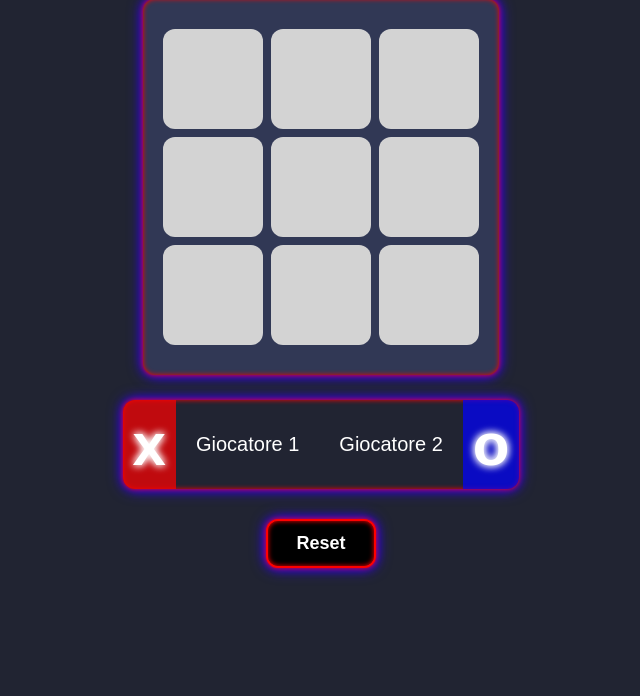
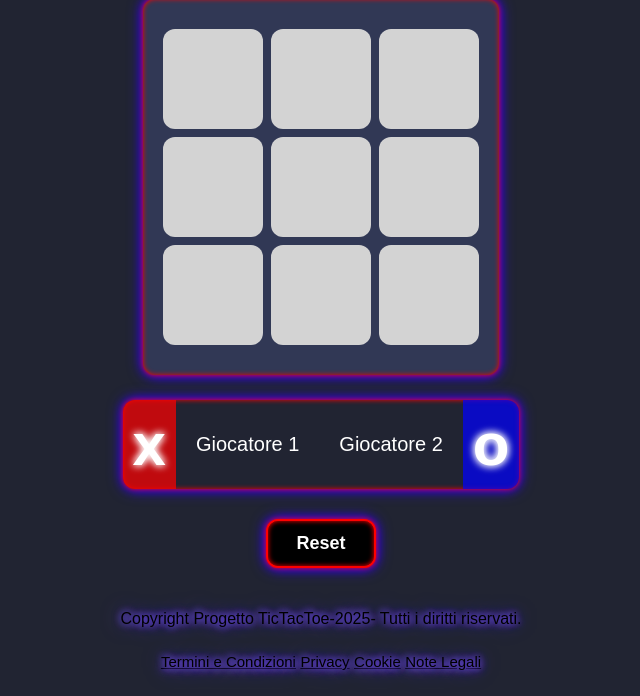
Before and after one commit to Nexus29/Tic-Tac-Toe, a PHP site: page /Gioco/gioco.html in a window 1280 px wide. Shown: the part 104-800 px from the top of the page, without its empty margins (319-959 px from the left). Run offline with PHP 8.4, Linux system fonts and the light colour scheme.

Commit message:
merge completo con la cartella gioco

```diff
--- a/Progetto/Gioco/gioco.html
+++ b/Progetto/Gioco/gioco.html
@@ -28,6 +28,17 @@
 			</div>
 			<button id="newGameButton" class="border"  onclick="newGame()">Reset</button>
 		</section>
+		<footer class="footer">
+			<div class="copyright">Copyright Progetto TicTacToe-2025- Tutti i diritti riservati.</div>
+			<div class="fondo">
+				<div class="links">
+					<a href="#">Termini e Condizioni</a>
+					<a href="#">Privacy</a>
+					<a href="#">Cookie</a>
+					<a href="#">Note Legali</a>
+				</div>
+			</div>
+		</footer>
 		<script src="gioco.js"></script>
 	</body>
 </html>
--- a/Progetto/Gioco/style.css
+++ b/Progetto/Gioco/style.css
@@ -239,3 +239,52 @@ body {
 
   }
 }
+
+.footer .copyright{
+    max-width: 1450px;
+    margin: auto;
+    color:black;
+    text-shadow:
+    /* White glow */
+    0 0 7px #7451fe,
+    0 0 10px #7451fe,
+    0 0 21px #7451fe;
+}
+
+.footer .bordoBot{
+    border-bottom: 7px solid white ;
+}
+
+.footer .fondo{
+
+    padding:25px 9px;
+}
+
+.footer .fondo a{
+    font-size:15px;
+    color:black;
+}
+
+.footer .fondo .links{
+
+    text-shadow:
+    /* White glow */
+    0 0 7px #7451fe,
+    0 0 10px #7451fe,
+    0 0 21px #7451fe;
+}
+
+.footer {
+  position:fixed;
+  bottom:0;
+text-align: center;
+
+width: 100%;
+
+}
+
+@media screen and (max-height:730px){
+
+.footer{position:static}
+
+}
--- a/Progetto/index.js
+++ b/Progetto/index.js
@@ -1,7 +1,3 @@
-var player1 = "";
-player1.
-
-
 function updateStatusDisplay(message)
 {
 	if (statusDisplay)
--- a/Progetto/style.css
+++ b/Progetto/style.css
@@ -12,7 +12,6 @@ input,button,textarea,select{font:inherit}
 }
 body,html{height:100%;scroll-behavior:smooth}
 
-/* In questo purtroppo non sono bravo ho creato la tabella e lasciato un setup per fare cose */
 body {
   color: #000000;
   background: rgb(33, 36, 50);
@@ -26,7 +25,6 @@ body {
   justify-content: center;
   align-items: center;
 }
-/* Come ho creato la griglia ho seguito la strat dei reapet di cui abbiamo parlato */
 
 .grid .title{
   background: linear-gradient(to right, #121FCF 0%, #CF1512 100%);
@@ -54,7 +52,6 @@ body {
     inset 0 0 5px #ff0000;
 }
 
-/* Per modificare le celle */
 .grid .cell {
   width: 100px;
   height: 100px;
```
